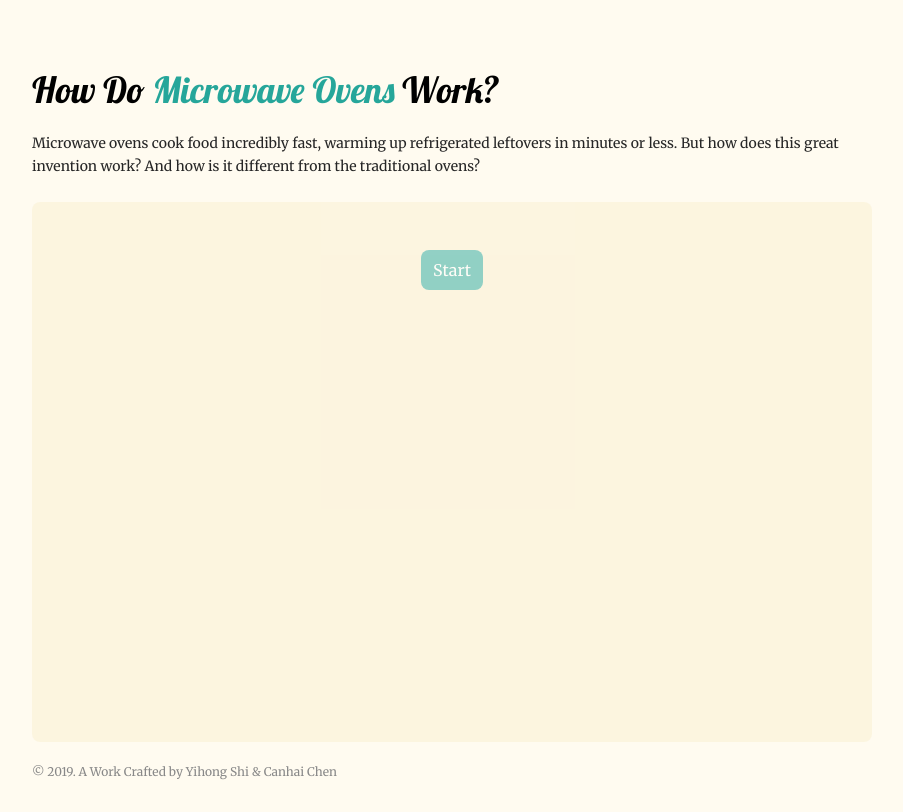
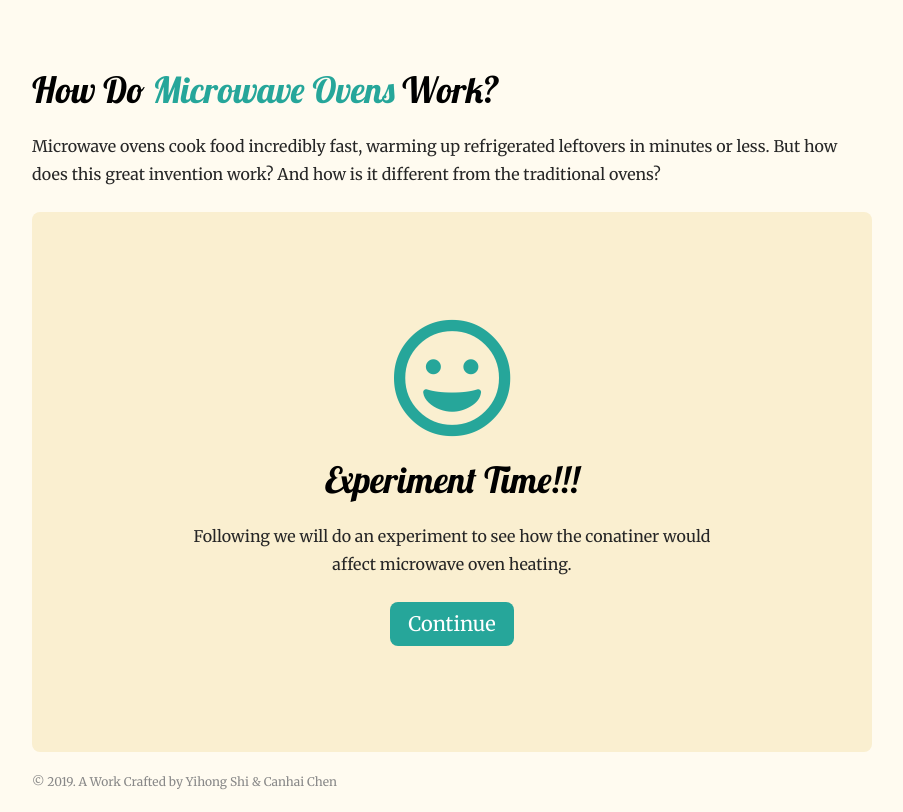
Before and after one commit to pol-chen/tol-microwave, a plain HTML site: page index.html in a window 1280 px wide. Shown: the whole page, without its empty margins (188-1091 px from the left). Drawn offline with Linux system fonts and the light colour scheme.

Commit message:
Add title scene

```diff
--- a/index.html
+++ b/index.html
@@ -17,7 +17,13 @@
 
       <main>
         <div id="board">
-          <div class="scene">
+          <div id="scene-title" class="scene">
+            <i class="far fa-grin"></i>
+            <h2>Experiment Time!!!</h2>
+            <p>Following we will do an experiment to see how the conatiner would affect microwave oven heating.</p>
+            <a class="btn-continue">Continue</a>
+          </div>
+          <div id="scene-start" class="scene">
             <a id="btn-start">Start</a>
           </div>
           <div class="scene">
--- a/style.css
+++ b/style.css
@@ -77,8 +77,8 @@ h1 span {
 
 p.desc {
   margin-top: 24px;
-  font-size: 14px;
-  line-height: 23px;
+  font-size: 16px;
+  line-height: 28px;
 }
 
 main {
@@ -95,21 +95,27 @@ main {
   width: 100%;
   height: 100%;
   background: #FAEFD0;
-  opacity: .5;
+  opacity: 1;
 }
 
 .scene {
+  display: flex;
+  flex-direction: column;
+  align-items: center;
+  justify-content: center;
   height: 100%;
   padding: 48px;
   text-align: center;
+  box-sizing: border-box;
 }
 
 .scene a {
   width: auto;
-  padding: 12px;
+  padding: 12px 18px;
   display: inline-block;
   background: #26A69A;
   color: #FFFFFF;
+  font-size: 20px;
   text-align: center;
   border-radius: 8px;
   cursor: pointer;
@@ -117,6 +123,29 @@ main {
 }
 .scene a:hover {
   background: #117B71;
+}
+
+.scene i {
+  width: 120px;
+  height: 120px;
+  color: #26A69A;
+  font-size: 120px;
+}
+
+.scene h2 {
+  margin-top: 24px;
+  font-family: 'Lobster', cursive;
+  font-size: 36px;
+  color: #000000;
+  text-align: center;
+}
+
+.scene p {
+  width: 540px;
+  margin: 24px auto;
+  font-size: 16px;
+  line-height: 28px;
+  text-align: center;
 }
 
 #player {
```
